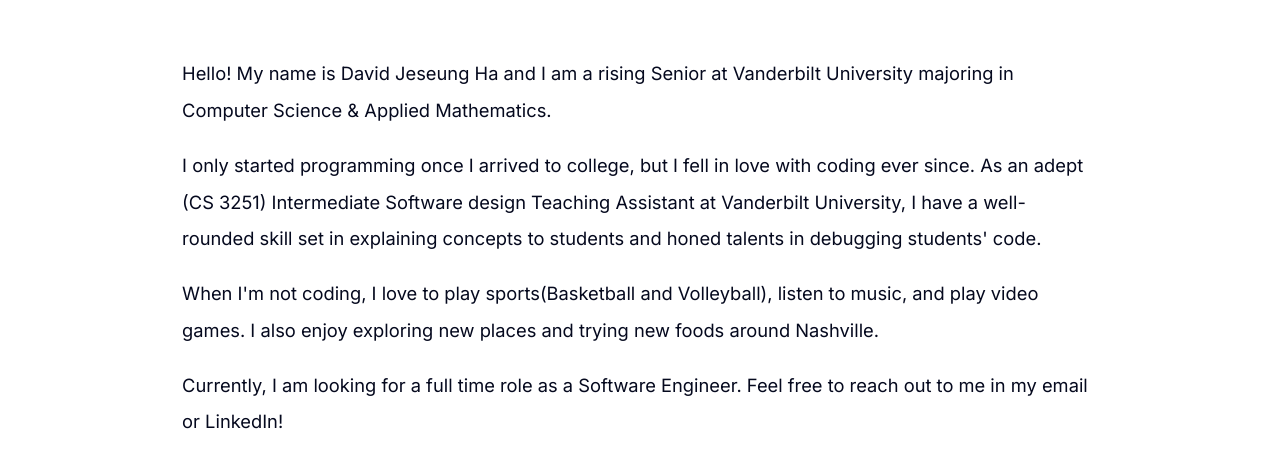
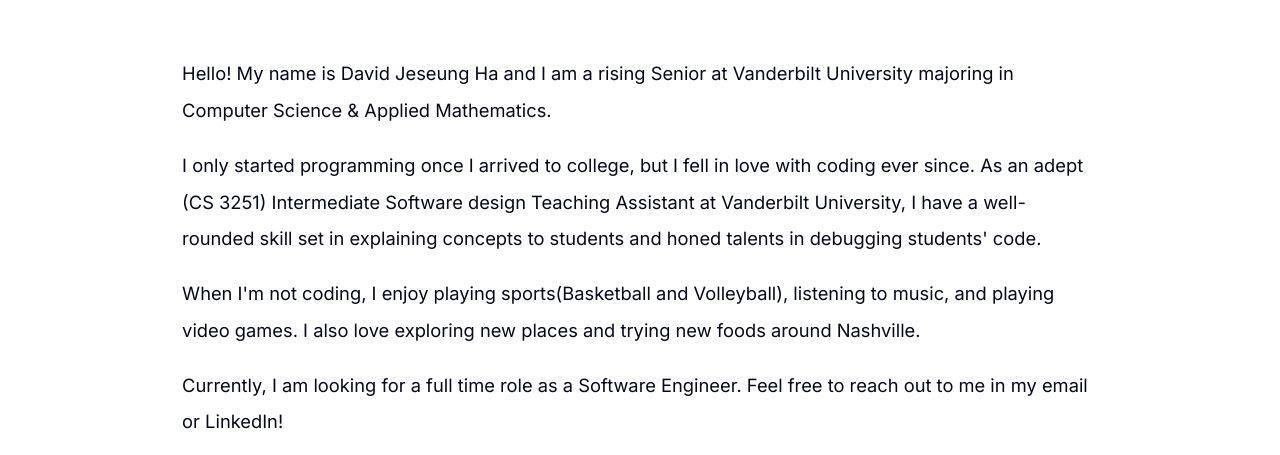
Before and after one commit to Davi-web/astro-website, an Astro site: page /about in a window 1280 px wide. Shown: the part 533-988 px from the top of the page. Built offline with nearby package versions, Linux system fonts and the light colour scheme; Astro itself is replaced by a stand-in of ours.

Commit message:
Changed about section

```diff
--- a/src/pages/about.astro
+++ b/src/pages/about.astro
@@ -49,7 +49,7 @@
 				</p>
 
 				<p>
-					 When I'm not coding, I love to play sports(Basketball and Volleyball), listen to music, and play video games. I also enjoy exploring new places and trying new foods around Nashville.
+					 When I'm not coding, I enjoy playing sports(Basketball and Volleyball), listening to music, and playing video games. I also love exploring new places and trying new foods around Nashville.
 				</p>
 				<p>
 					Currently, I am looking for a full time role as a Software Engineer. Feel free to reach out to me in my email or LinkedIn!
```
